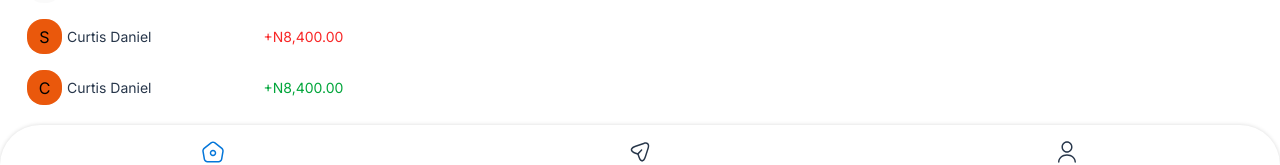
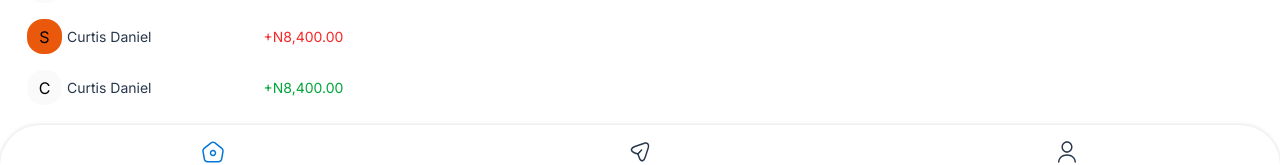
Before and after one commit to Maxwell011/moni-finance, a Next.js app: page /send in a window 1280 px wide. Shown: the part 433-598 px from the top of the page. Built offline with nearby package versions, Linux system fonts and the light colour scheme.

Commit message:
Update background color of transaction icon

```diff
--- a/src/app/components/Transactions.tsx
+++ b/src/app/components/Transactions.tsx
@@ -31,7 +31,7 @@ const Transactions = () => {
               </div>
             </div>
             <div className='flex gap-[5px] mx-[27px] -my-3'>
-              <div className='w-[35px] h-[35px] rounded-2xl bg-orange-600 flex items-center justify-center'>
+              <div className='w-[35px] h-[35px] rounded-2xl bg-[#EEEEEE4D] flex items-center justify-center'>
                 <p>C</p>
               </div>
               <div className='flex gap-28 items-center'>
```
